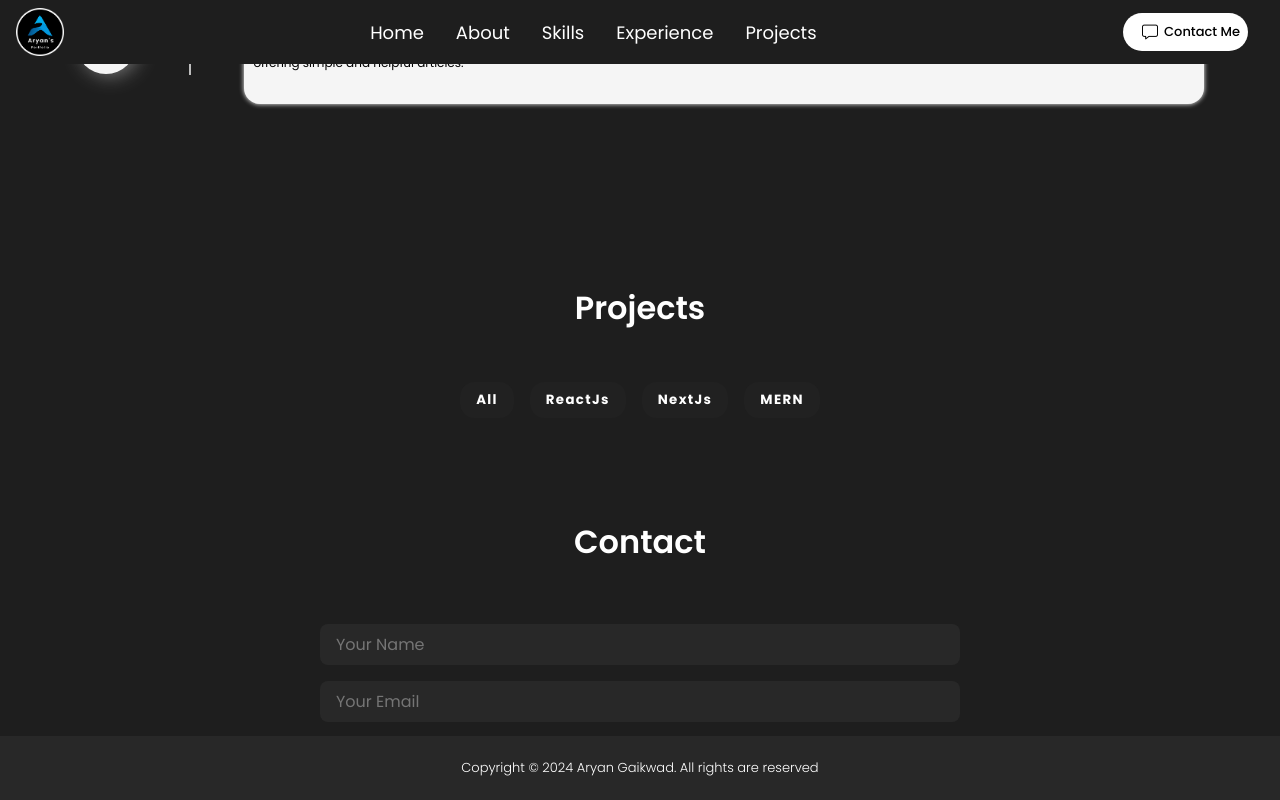
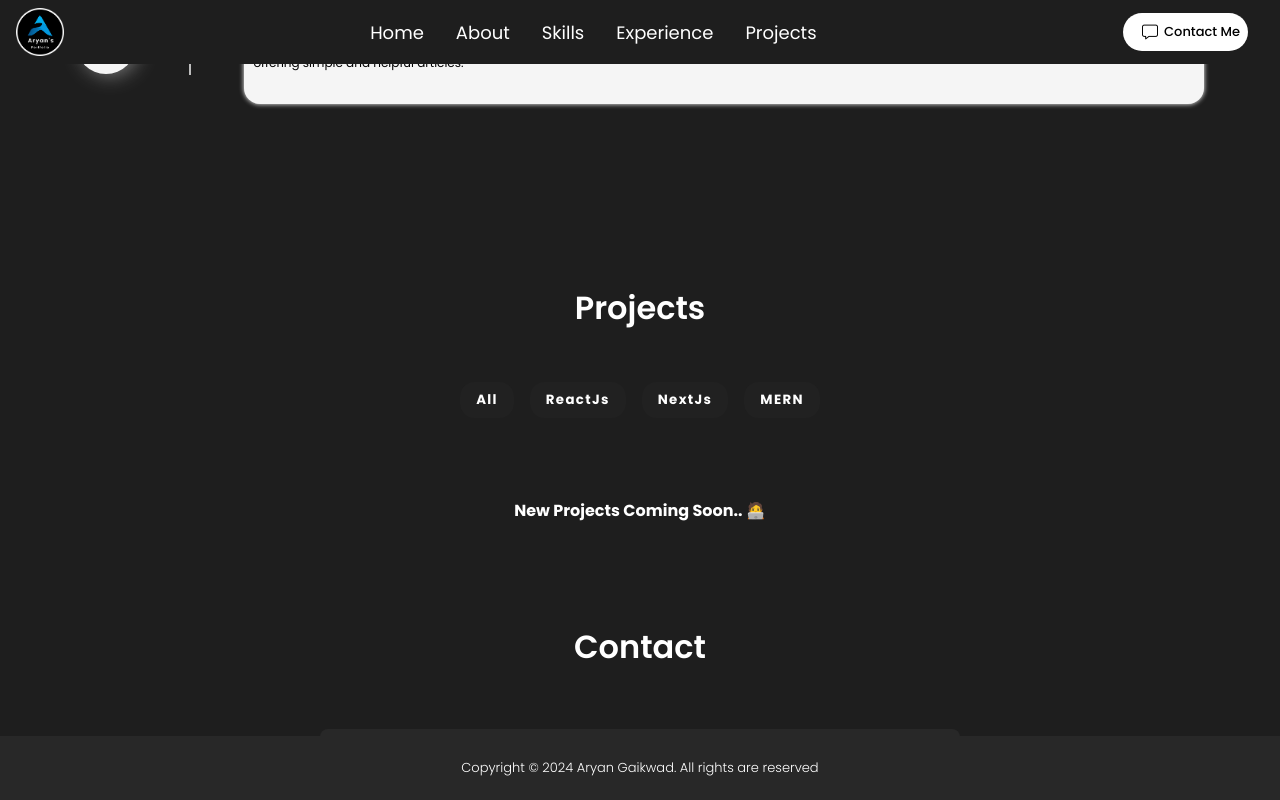
Before and after one commit to Megamind0407/React-Portfolio, a React (Create React App) app: page / in a window 1280 px wide. Both pictures are taken after a click on the button "NextJs". Shown: the part 2306-3106 px from the top of the page. Built offline with nearby package versions, Linux system fonts and the light colour scheme.

Commit message:
useState changes

```diff
--- a/src/components/Projects/project.js
+++ b/src/components/Projects/project.js
@@ -8,7 +8,7 @@ const Project = () => {
     const [isVisible, setIsVisible] = useState(true);
 
     const handleButtonClick = (buttonType) => {
-        if (buttonType === 'ReactJs'|| buttonType === 'All') {
+        if (buttonType === 'All'|| buttonType === 'ReactJs') {
             setIsVisible(true);
         } else {
             setIsVisible(false);
@@ -56,6 +56,9 @@ const Project = () => {
                     </div>
                 </div>
             )}
+            {!isVisible && (
+                <div className='new_project' style={{textAlign:'center', marginTop:'5em',fontWeight:'bold'}}>New Projects Coming Soon.. 🧑‍💻</div>
+            )}
         </div>
     );
 };
```
